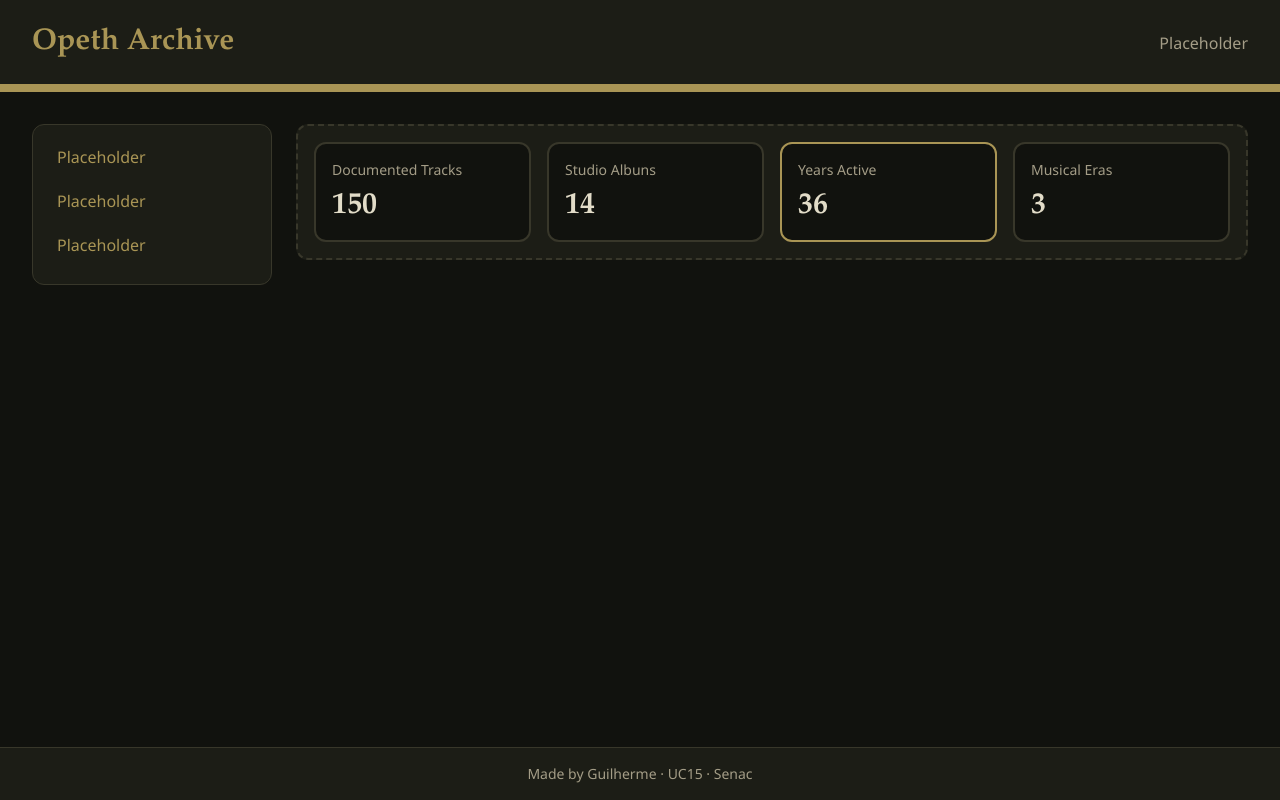
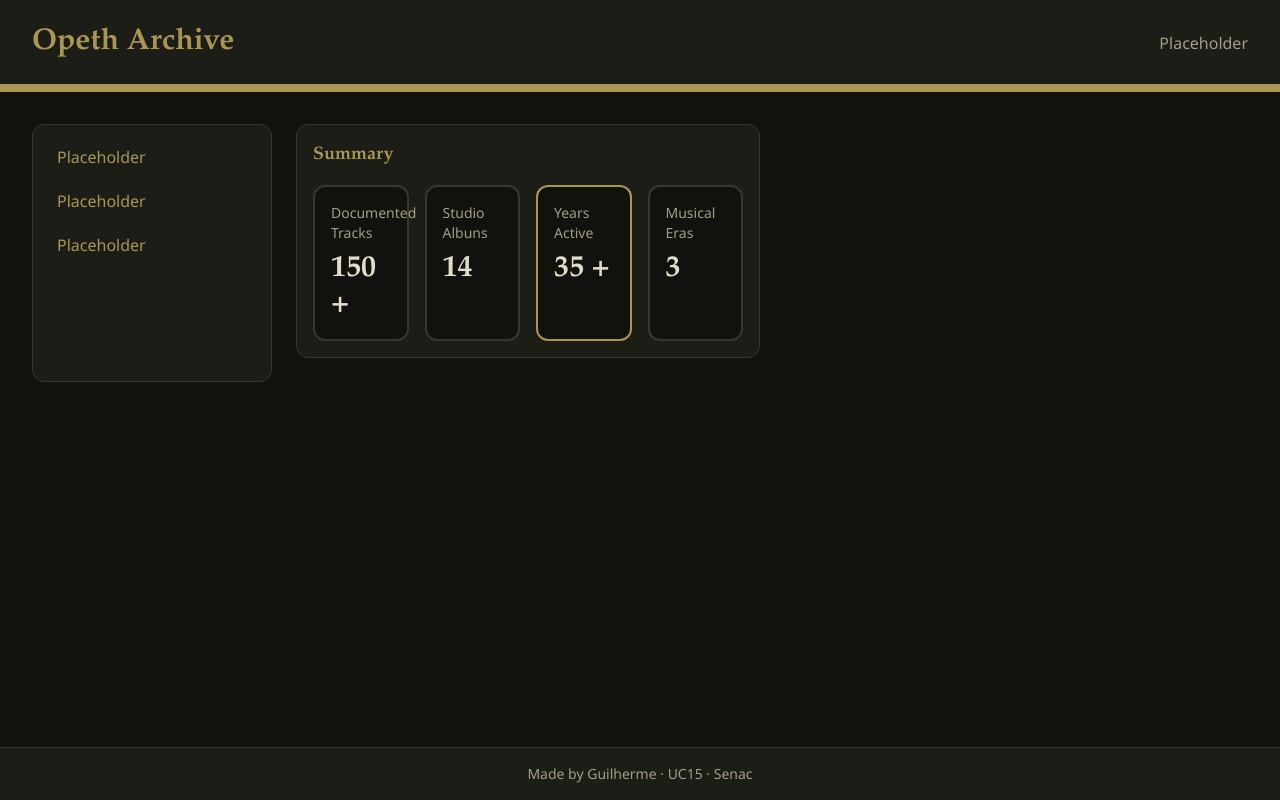
Before and after one commit to tusterman11/my-dashboard, a React (Vite) app: page / in a window 1280 px wide. Built offline with nearby package versions, Linux system fonts and the light colour scheme.

Commit message:
feat: added panel compoentn with children

```diff
--- a/src/App.jsx
+++ b/src/App.jsx
@@ -2,6 +2,7 @@ import Header from './components/Header.jsx';
 import Footer from './components/Footer.jsx';
 import Menu from './components/Menu.jsx';
 import SummaryCard from './components/SummaryCard.jsx';
+import Panel from './components/Panel.jsx';
 
 const areaClass =
   'min-h-32 rounded-xl border-2 border-dashed border-border bg-surface p-4 text-muted';
@@ -16,14 +17,14 @@ function App() {
           xl:grid-cols-[15rem_1fr_1fr] xl:p-8"
       >
         <Menu />
-        <section id="summary" className={`${areaClass} md:col-span-2`}>
-          <div className="grid grid-cols-2 gap-4 md:grid-cols-4">
-            <SummaryCard title="Documented Tracks" value={150} />
+        <Panel id="summary" title="Summary">
+          <div className="grid grid-cols-2 gap-4 md:grid-cols-4 ">
+            <SummaryCard title="Documented Tracks" value="150 +" />
             <SummaryCard title="Studio Albuns" value={14} />
-            <SummaryCard title="Years Active" value={36} isHighlighted />
+            <SummaryCard title="Years Active" value="35 +" isHighlighted />
             <SummaryCard title="Musical Eras" value="3" />
           </div>
-        </section>
+        </Panel>
       </main>
       <Footer />
     </div>
--- /dev/null
+++ b/src/components/Panel.jsx
@@ -0,0 +1,13 @@
+function Panel({ id, title, className = '', children }) {
+  return (
+    <section
+      id={id}
+      className={`rounded-xl border border-border bg-surface p-4 text-primary ${className}`}
+    >
+      <h2 className="mb-4 font-heading text-lg font-bold">{title}</h2>
+      {children}
+    </section>
+  );
+}
+
+export default Panel;
```
